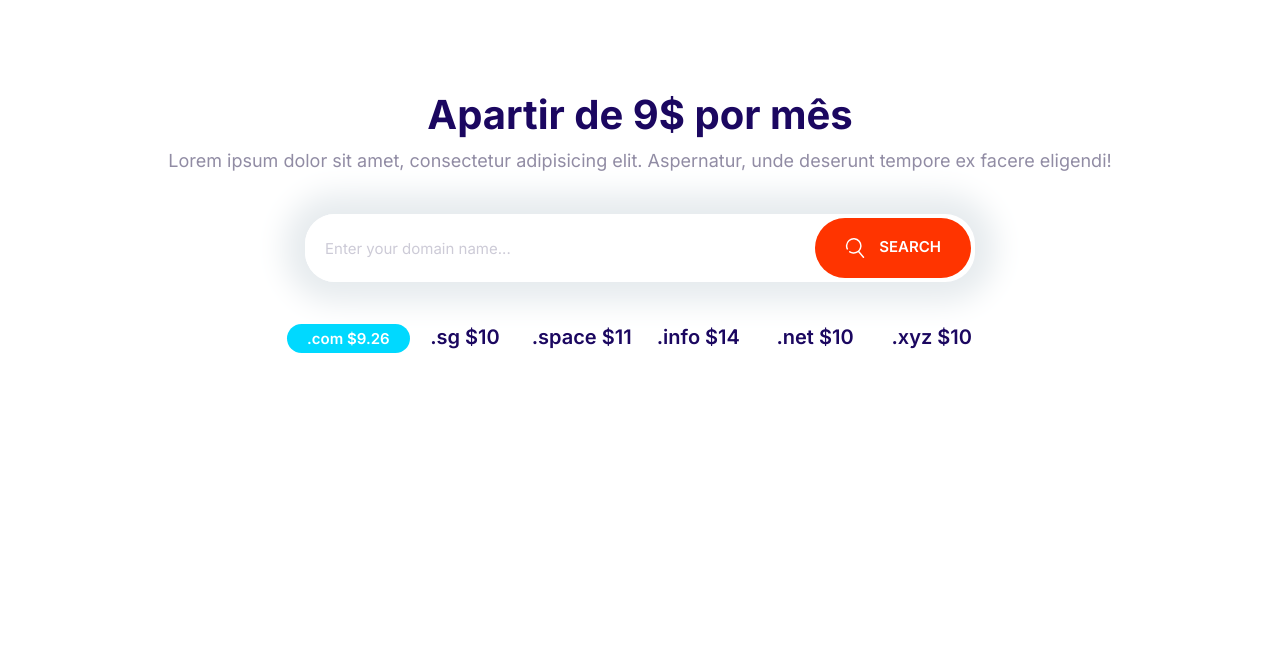
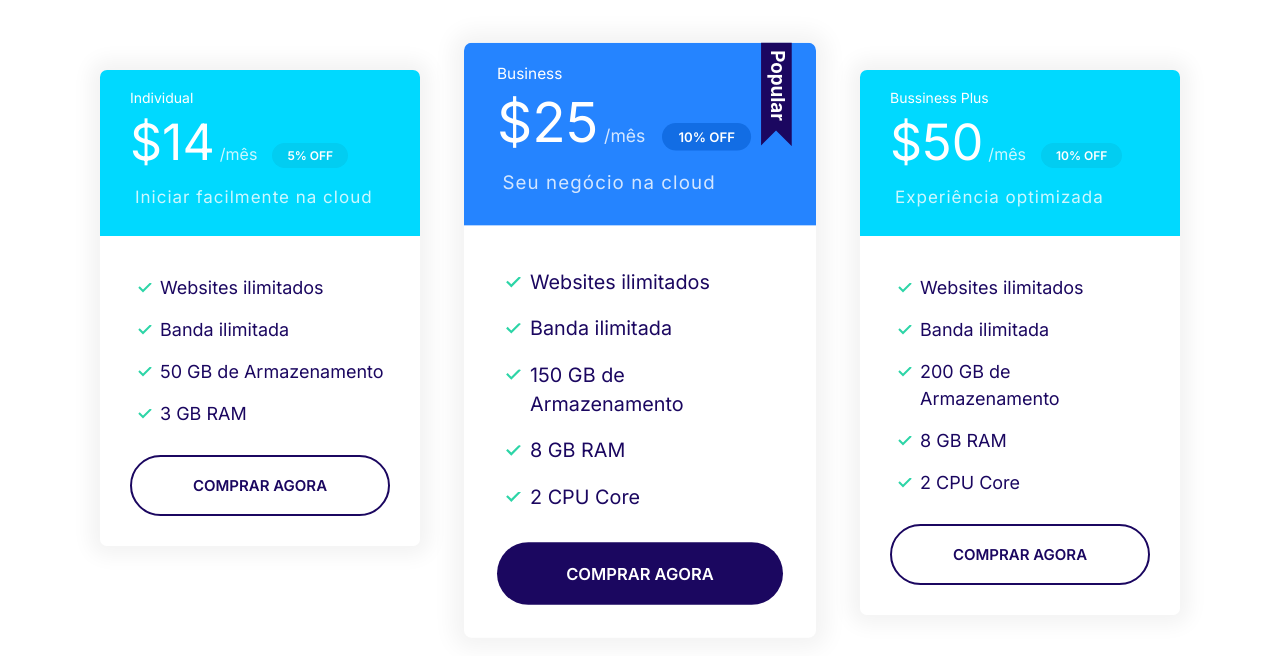
Before and after one commit to Dilson-Manjenje/BitByte, a plain HTML site: page index.html in a window 1280 px wide. Drawn offline with Linux system fonts and the light colour scheme.

Commit message:
#17 - Add Block-Plans Component

```diff
--- a/css/style.css
+++ b/css/style.css
@@ -356,7 +356,7 @@ a {
 }
 
 .card--primary .badge--primary {
-  background-color: #2a1183;
+  background-color: #126de4;
 }
 
 .card--secondary .badge--secondary {
@@ -366,6 +366,10 @@ a {
 /* PLANS */
 .plan {
   padding: 1rem;
+}
+
+.plan {
+  transition: transform 0.3s ease-out;
 }
 
 .plan__name {
@@ -399,6 +403,10 @@ a {
   margin-bottom: 1.5rem;
 }
 
+.plan--popular {
+  transform: scale(1.1);
+}
+
 .plan--popular .card__header {
   position: relative;
 }
@@ -410,6 +418,14 @@ a {
   position: absolute;
   top: -6px;
   right: 5%;
+}
+
+.plan:hover {
+  transform: scale(1.05);
+}
+
+.plan--popular:hover {
+  transform: scale(1.15);
 }
 
 @media  screen and (min-width: 1024px) {
@@ -785,3 +801,13 @@ a {
 
   }
 }
+
+/* PLANS BLOCK */
+.block-plans .grid {
+  gap: 8rem 4rem;
+}
+
+.block-plans .card {
+  max-width: 500px;
+  margin:0 auto;
+}
--- a/index.html
+++ b/index.html
@@ -10,30 +10,73 @@
   <title>BitByte</title>
 </head>
 <body>
-  <section class="block container block-domain">
-    <header class="block__header">
-      <h2>Apartir de 9$ por mês</h2>
-      <p>Lorem ipsum dolor sit amet, consectetur adipisicing elit. Aspernatur, unde deserunt tempore ex facere eligendi!</p>
-    </header>
-    <div class="input-group">
-      <input type="text"
-             class="input"
-             placeholder="Enter your domain name..." />
-      <button class="btn btn--accent">
-        <svg class="icon icon--white">
-          <use xlink:href="images/sprite.svg#search"></use>
-        </svg>
-        Search
-      </button>
+  <section class="block container block-plans">
+    <div class="grid grid--1x3">
+      <div class="plan">
+        <div class="card card--secondary">
+          <header class="card__header">
+            <h3 class="plan__name">Individual</h3>
+            <span class="plan__price">$14</span>
+            <span class="plan__billing-cycle">/mês</span>
+            <span class="badge badge--secondary badge--small">5% OFF</span>
+            <span class="plan__description">Iniciar facilmente na cloud</span>
+          </header>
+          <div class="card__body">
+            <ul class="list list--tick">
+              <li class="list__item">Websites ilimitados</li>
+              <li class="list__item">Banda ilimitada</li>
+              <li class="list__item">50 GB de Armazenamento</li>
+              <li class="list__item">3 GB RAM</li>
+            </ul>
+            <button class="btn btn--outline btn--block">Comprar Agora</button>
+          </div>
+        </div>
+      </div>
+      <div class="plan plan--popular">
+        <div class="card card--primary">
+          <header class="card__header">
+            <h3 class="plan__name">Business</h3>
+            <span class="plan__price">$25</span>
+            <span class="plan__billing-cycle">/mês</span>
+            <span class="badge badge--primary badge--small">10% OFF</span>
+            <span class="plan__description">Seu negócio na cloud</span>
+          </header>
+          <div class="card__body">
+            <ul class="list list--tick">
+              <li class="list__item">Websites ilimitados</li>
+              <li class="list__item">Banda ilimitada</li>
+              <li class="list__item">150 GB de Armazenamento</li>
+              <li class="list__item">8 GB RAM</li>
+              <li class="list__item">2 CPU Core</li>
+            </ul>
+            <button class="btn btn--popular btn--block">Comprar Agora</button>
+          </div>
+        </div>
+      </div>
+
+      <div class="plan">
+        <div class="card card--secondary">
+          <header class="card__header">
+            <h3 class="plan__name">Bussiness Plus</h3>
+            <span class="plan__price">$50</span>
+            <span class="plan__billing-cycle">/mês</span>
+            <span class="badge badge--secondary badge--small">10% OFF</span>
+            <span class="plan__description">Experiência optimizada</span>
+          </header>
+          <div class="card__body">
+            <ul class="list list--tick">
+              <li class="list__item">Websites ilimitados</li>
+              <li class="list__item">Banda ilimitada</li>
+              <li class="list__item">200 GB de Armazenamento</li>
+              <li class="list__item">8 GB RAM</li>
+              <li class="list__item">2 CPU Core</li>
+
+            </ul>
+            <button class="btn btn--outline btn--block">Comprar Agora</button>
+          </div>
+        </div>
+      </div>
     </div>
-    <ul class="list block-domain__prices">
-        <li><span class="badge badge--secondary">.com $9.26</span></li>
-        <li>.sg $10</li>
-        <li>.space $11</li>
-        <li>.info $14</li>
-        <li>.net $10</li>
-        <li>.xyz $10</li>
-    </ul>
   </section>
 
   <script src="js/main.js"></script>
```
Also changed, not shown: components/block-plans.html (added, +68 -0 lines), components/plans.html (+3 -3 lines).
